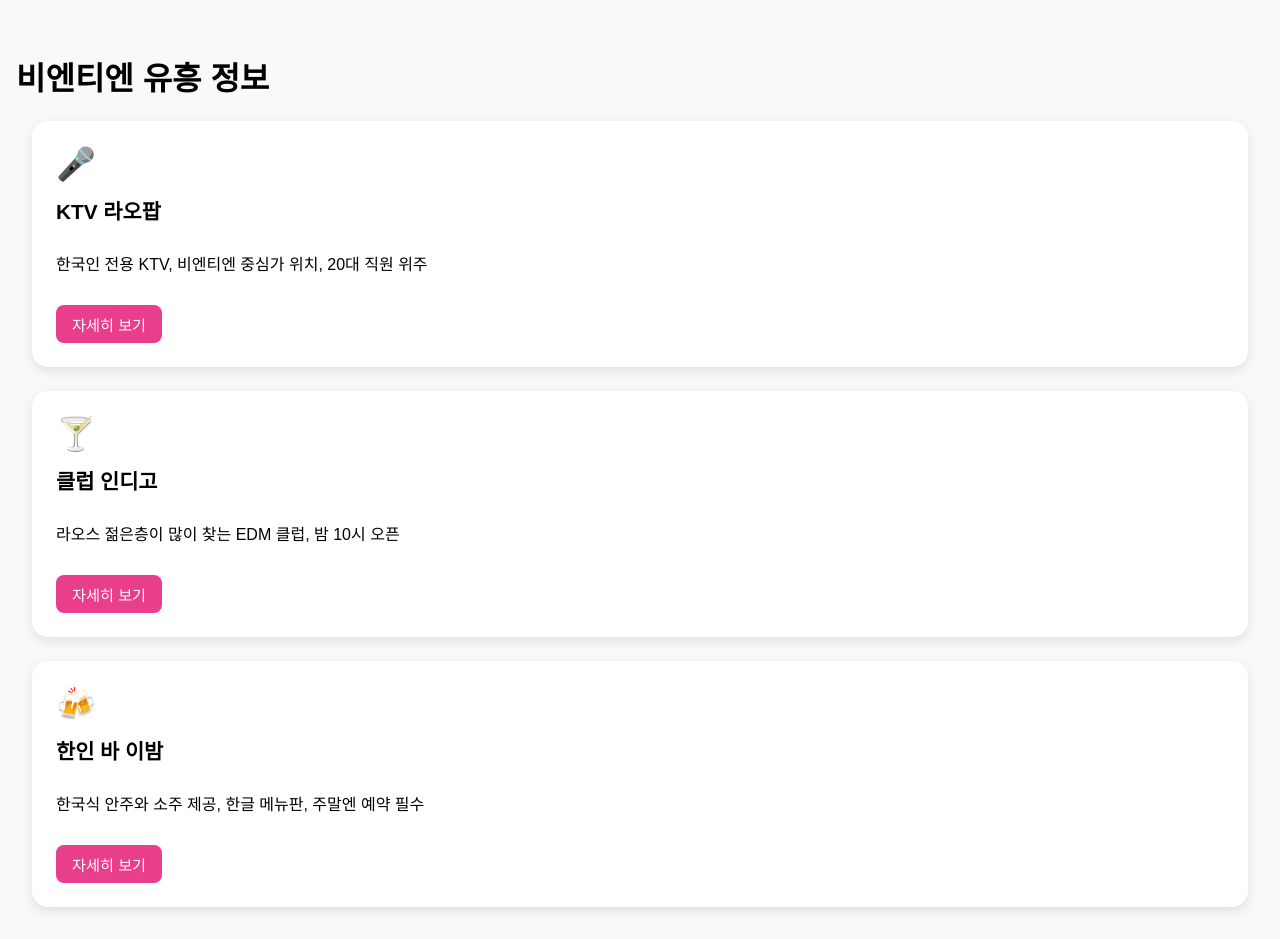
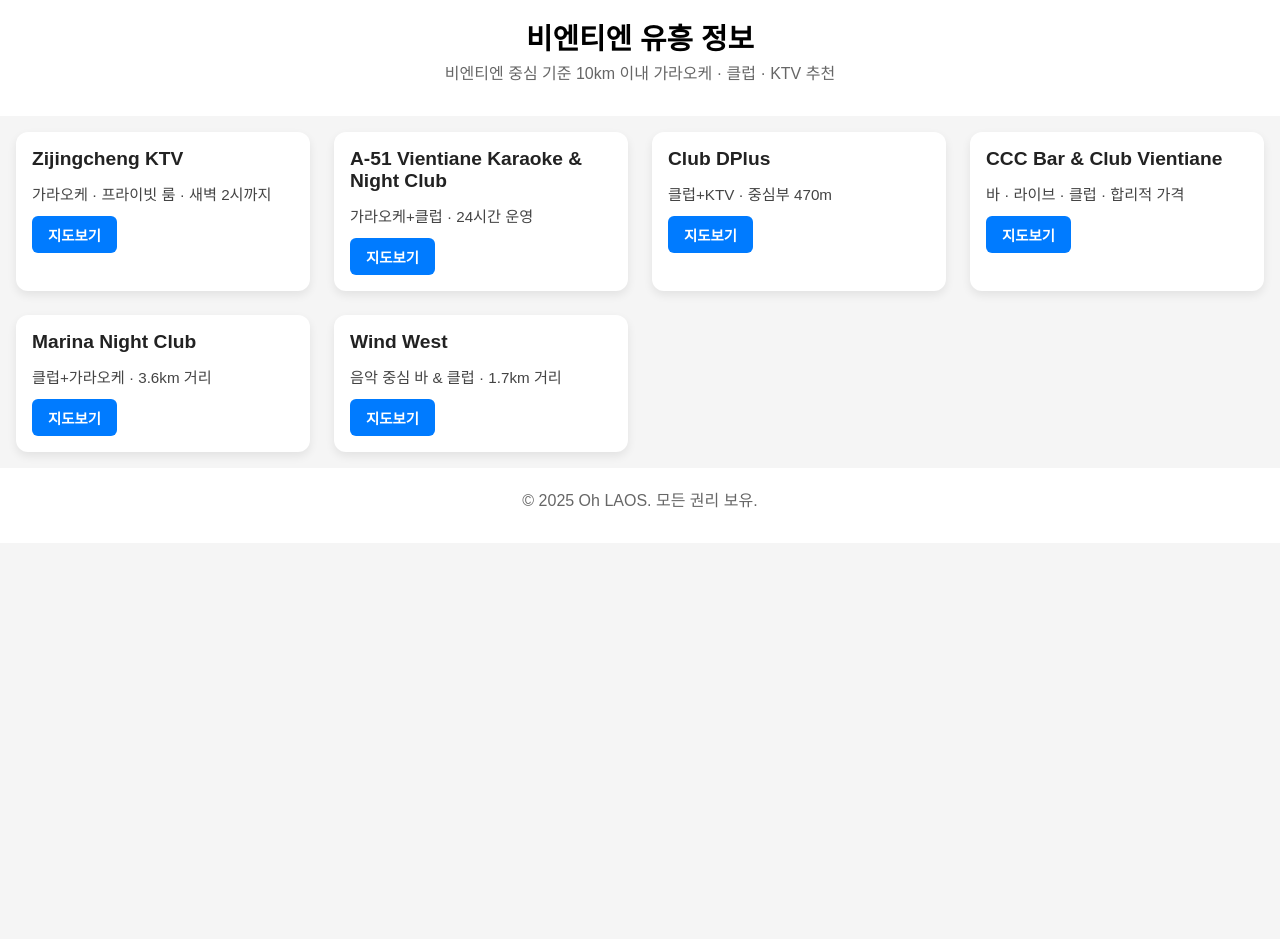
Before and after one commit to persiamandu/ohLaos, a plain HTML site: page entertainment.html in a window 1280 px wide. After the commit the page ends 800 px from the top, so only its background shows below. Drawn offline with Linux system fonts and the light colour scheme; files that its build step writes are made by us from their sources.

Commit message:
Update entertainment.html

```diff
--- a/entertainment.html
+++ b/entertainment.html
@@ -1,80 +1,110 @@
 <!DOCTYPE html>
 <html lang="ko">
 <head>
-  <meta charset="UTF-8" />
-  <meta name="viewport" content="width=device-width, initial-scale=1.0" />
-  <title>비엔티엔 유흥 정보</title>
-  <link rel="stylesheet" href="/ohLaos/css/style.css" />
+  <meta charset="UTF-8">
+  <meta name="viewport" content="width=device-width, initial-scale=1.0">
+  <title>서브페이지 2 - 비엔티엔 유흥 정보</title>
   <style>
     body {
       font-family: 'Arial', sans-serif;
-      background-color: #f8f9fa;
       margin: 0;
-      padding: 2rem 1rem;
+      background-color: #f5f5f5;
     }
-    .menu-grid {
-      display: flex;
-      flex-direction: column;
+    header, footer {
+      text-align: center;
+      padding: 1rem 0;
+      background-color: #ffffff;
+    }
+    h1 { margin: 0; font-size: 1.8rem; }
+    p { margin: 0.2rem 0 1rem; color: #666; }
+    main { padding: 1rem; }
+    .grid {
+      display: grid;
+      grid-template-columns: repeat(auto-fit, minmax(280px, 1fr));
       gap: 1.5rem;
-      padding: 0 1rem;
     }
-    .menu-card {
+    .card {
       background-color: white;
-      border-radius: 16px;
-      box-shadow: 0 4px 12px rgba(0, 0, 0, 0.1);
-      padding: 1.5rem;
+      border-radius: 12px;
+      box-shadow: 0 4px 10px rgba(0,0,0,0.08);
+      padding: 1rem;
       display: flex;
       flex-direction: column;
       gap: 0.75rem;
     }
-    .menu-card .icon {
-      font-size: 2rem;
+    .label {
+      font-size: 1.2rem;
+      font-weight: bold;
+      color: #222;
     }
-    .menu-card .label {
-      font-size: 1.3rem;
-      font-weight: bold;
-    }
-    .menu-card p {
-      font-size: 1rem;
-      line-height: 1.5;
+    .info {
+      font-size: 0.95rem;
+      color: #444;
     }
     .reserve-button {
       align-self: flex-start;
       padding: 0.5rem 1rem;
-      background-color: #e83e8c;
+      background-color: #007bff;
       color: white;
       text-decoration: none;
-      border-radius: 8px;
-      font-size: 0.95rem;
-    }
-    .reserve-button:hover {
-      background-color: #c82368;
+      border-radius: 6px;
+      font-size: 0.9rem;
+      font-weight: bold;
     }
   </style>
 </head>
 <body>
-  <h1>비엔티엔 유흥 정보</h1>
-  <div class="menu-grid">
-    <div class="menu-card">
-      <div class="icon">🎤</div>
-      <div class="label">KTV 라오팝</div>
-      <p>한국인 전용 KTV, 비엔티엔 중심가 위치, 20대 직원 위주</p>
-      <a class="reserve-button" href="#">자세히 보기</a>
-    </div>
+  <header>
+    <h1>비엔티엔 유흥 정보</h1>
+    <p>비엔티엔 중심 기준 10km 이내 가라오케 · 클럽 · KTV 추천</p>
+  </header>
 
-    <div class="menu-card">
-      <div class="icon">🍸</div>
-      <div class="label">클럽 인디고</div>
-      <p>라오스 젊은층이 많이 찾는 EDM 클럽, 밤 10시 오픈</p>
-      <a class="reserve-button" href="#">자세히 보기</a>
-    </div>
+  <main>
+    <section class="entertainment">
+      <div class="grid">
 
-    <div class="menu-card">
-      <div class="icon">🍻</div>
-      <div class="label">한인 바 이밤</div>
-      <p>한국식 안주와 소주 제공, 한글 메뉴판, 주말엔 예약 필수</p>
-      <a class="reserve-button" href="#">자세히 보기</a>
-    </div>
-  </div>
+        <div class="card">
+          <div class="label">Zijingcheng KTV</div>
+          <div class="info">가라오케 · 프라이빗 룸 · 새벽 2시까지</div>
+          <a class="reserve-button" href="https://www.google.com/maps/place/Zijingcheng+KTV" target="_blank">지도보기</a>
+        </div>
+
+        <div class="card">
+          <div class="label">A‑51 Vientiane Karaoke & Night Club</div>
+          <div class="info">가라오케+클럽 · 24시간 운영</div>
+          <a class="reserve-button" href="https://www.google.com/maps/place/A-51+Karaoke" target="_blank">지도보기</a>
+        </div>
+
+        <div class="card">
+          <div class="label">Club DPlus</div>
+          <div class="info">클럽+KTV · 중심부 470m</div>
+          <a class="reserve-button" href="https://www.google.com/maps/place/Club+DPlus" target="_blank">지도보기</a>
+        </div>
+
+        <div class="card">
+          <div class="label">CCC Bar & Club Vientiane</div>
+          <div class="info">바 · 라이브 · 클럽 · 합리적 가격</div>
+          <a class="reserve-button" href="https://www.google.com/maps/place/CCC+Bar+Vientiane" target="_blank">지도보기</a>
+        </div>
+
+        <div class="card">
+          <div class="label">Marina Night Club</div>
+          <div class="info">클럽+가라오케 · 3.6km 거리</div>
+          <a class="reserve-button" href="https://www.google.com/maps/place/Marina+Night+Club" target="_blank">지도보기</a>
+        </div>
+
+        <div class="card">
+          <div class="label">Wind West</div>
+          <div class="info">음악 중심 바 & 클럽 · 1.7km 거리</div>
+          <a class="reserve-button" href="https://www.google.com/maps/place/Wind+West+Bar" target="_blank">지도보기</a>
+        </div>
+
+      </div>
+    </section>
+  </main>
+
+  <footer>
+    <p>&copy; 2025 Oh LAOS. 모든 권리 보유.</p>
+  </footer>
 </body>
 </html>
```
